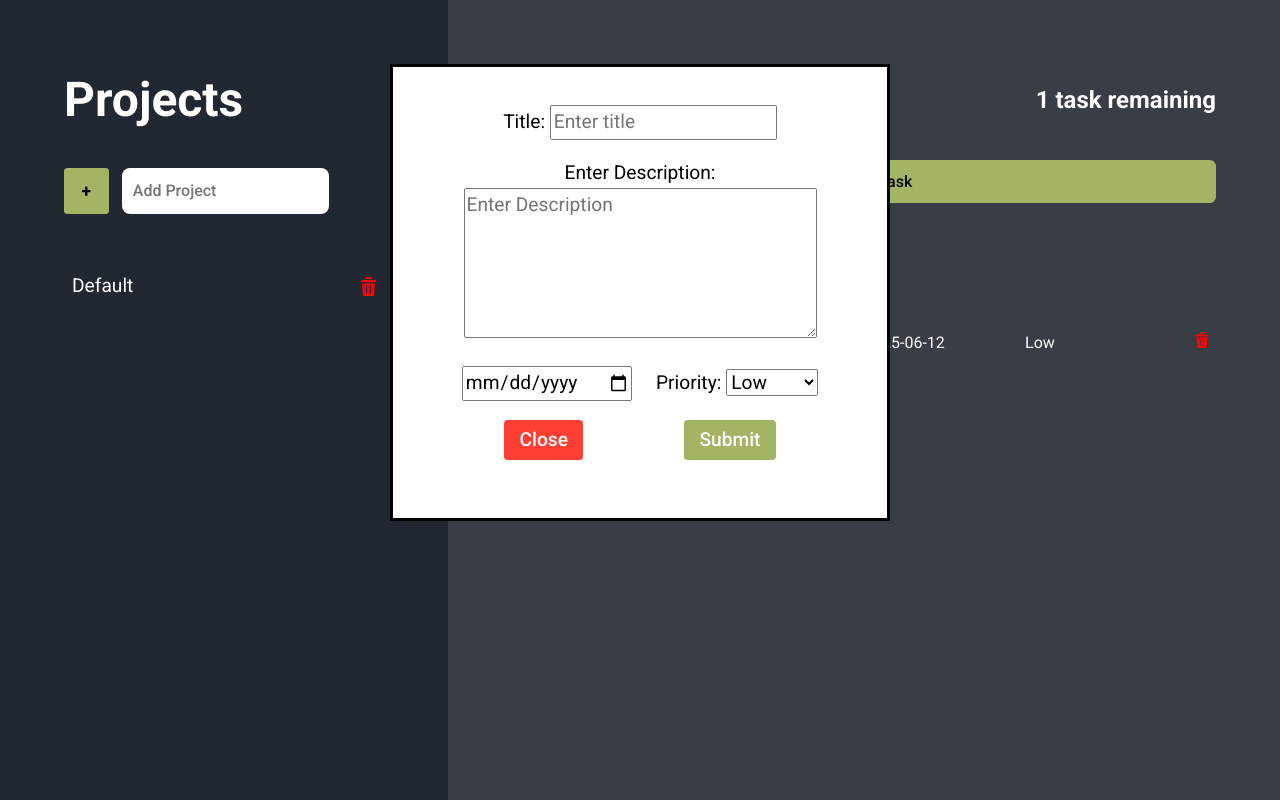
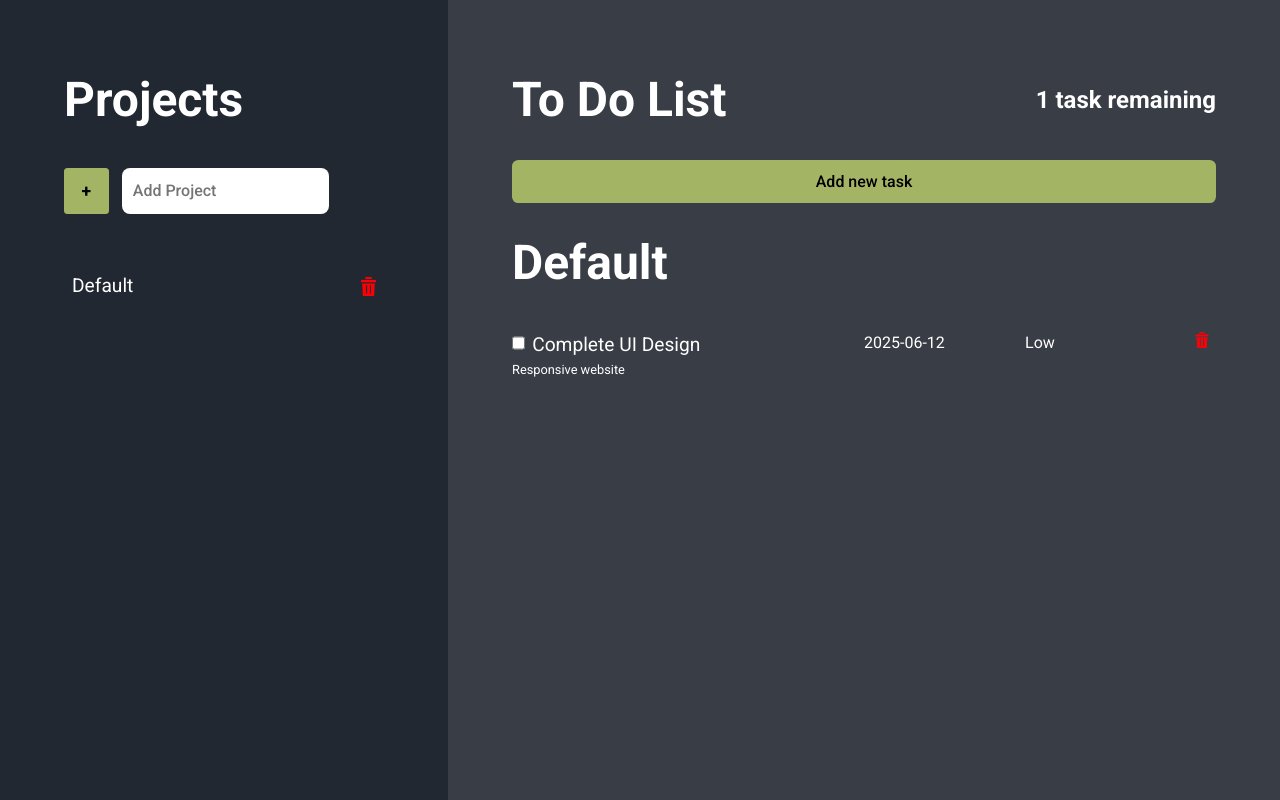
Before and after one commit to lian-143/odin-toDoList, a plain HTML site: page index.html in a window 1280 px wide. Drawn offline with Linux system fonts and the light colour scheme.

Commit message:
Deployment commit

```diff
--- a/index.html
+++ b/index.html
@@ -34,7 +34,7 @@
         <button class="show lightBtn">Add new task</button>
         <h1 class="projectName"></h1>
 
-        <dialog id="dialog" open>
+        <dialog id="dialog">
           <div class="taskFormContainer">
             <form action="" data-taskList-form>
               <div class="inputForm-newTodo">
```
